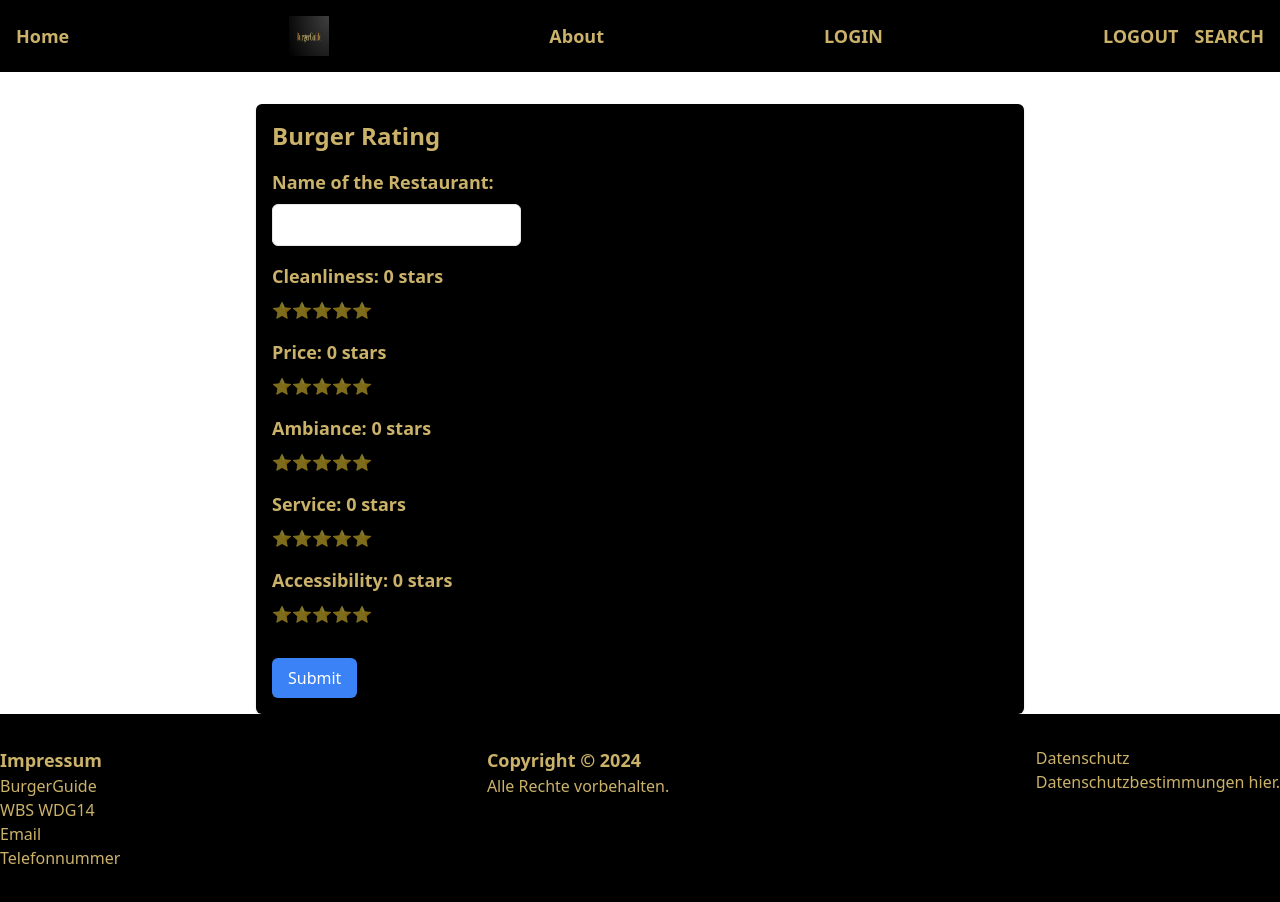
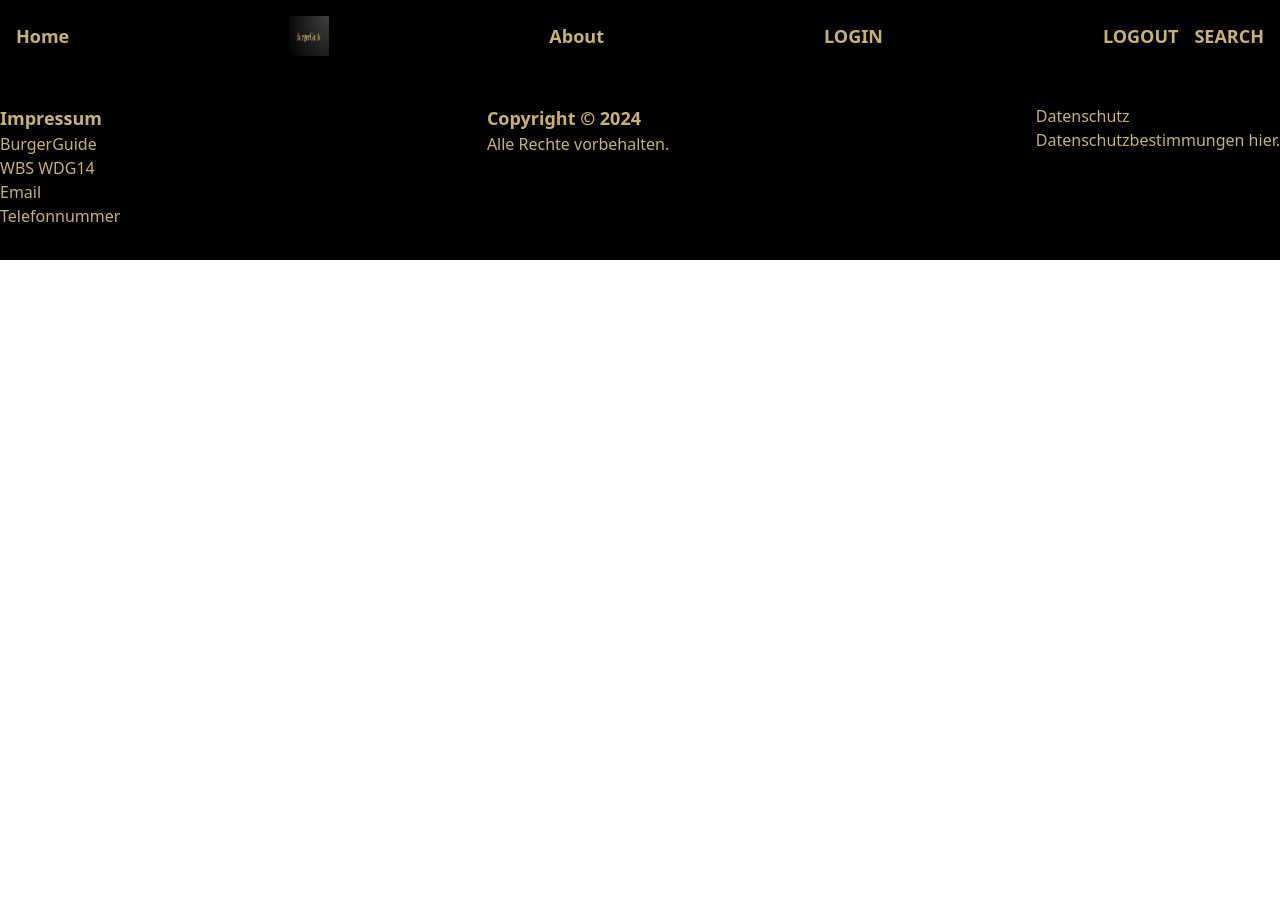
Before and after one commit to Ben84FFM/BurgerGuide, a React (Vite) app in the folder client/: page /rating in a window 1280 px wide. After the commit the page ends 800 px from the top, so only its background shows below. Built offline with nearby package versions, Linux system fonts and the light colour scheme.

Commit message:
DebuggingModelPostRestaurant

```diff
--- a/client/src/App.jsx
+++ b/client/src/App.jsx
@@ -23,7 +23,7 @@ function App() {
         <Route path='/register' element={<RegisterForm />} />
         <Route path='/login' element={<LoginForm />} />
         <Route path='/posts' element={<Post />} />
-        <Route path='/rating' element={<BurgerRating />} />
+        {/* <Route path='/rating' element={<BurgerRating />} /> */}
         <Route path='/addrestaurant' element={<AddRestaurantForm />} />
       </Routes>
  <Footer />
--- a/client/src/Components/BurgerRating.jsx
+++ b/client/src/Components/BurgerRating.jsx
@@ -1,6 +1,6 @@
 import React, { useState, useEffect } from 'react';
 import axios from 'axios';
-import mongoose from 'mongoose';
+// import mongoose from 'mongoose';
 
 
 const BurgerRating = () => {
```
